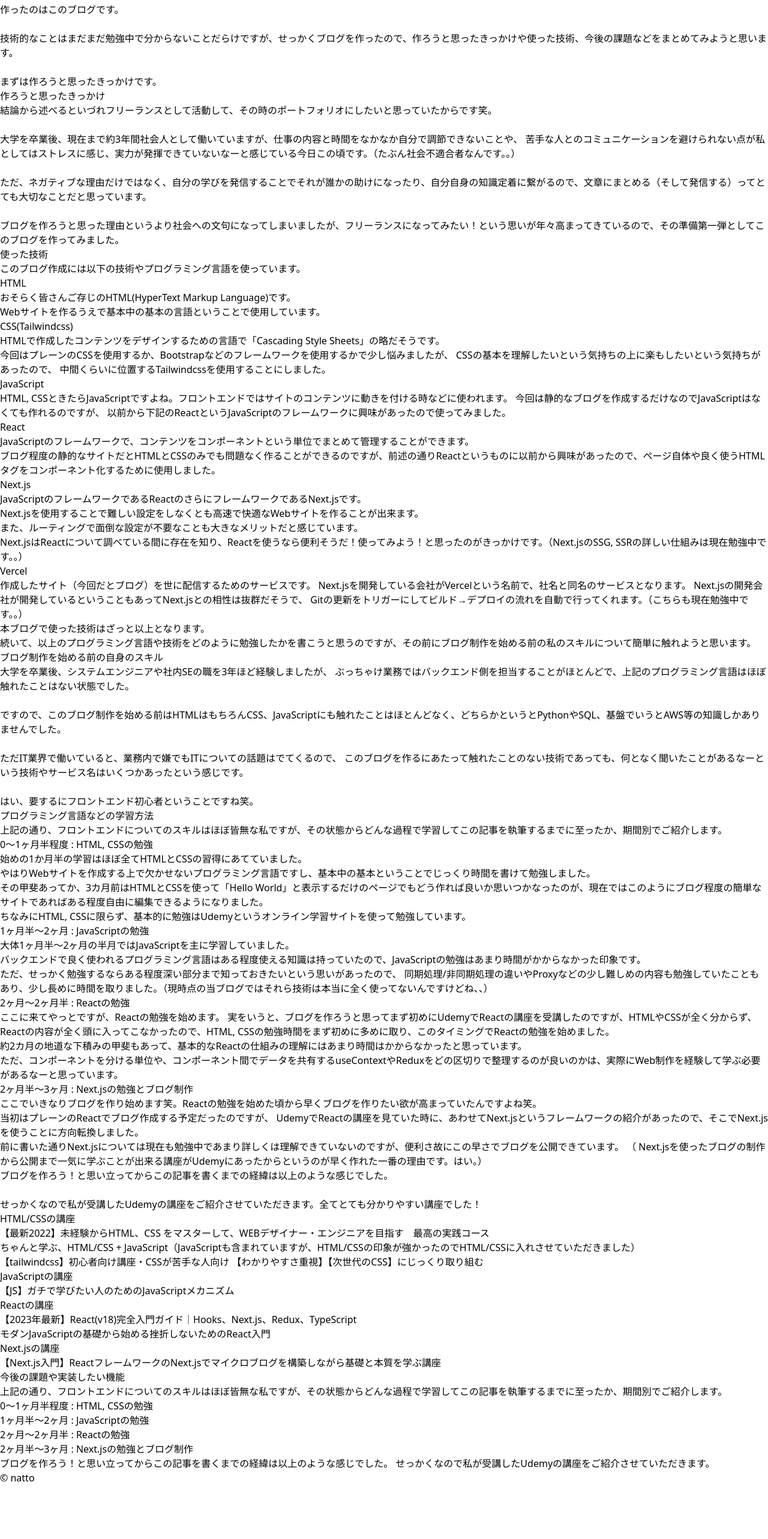
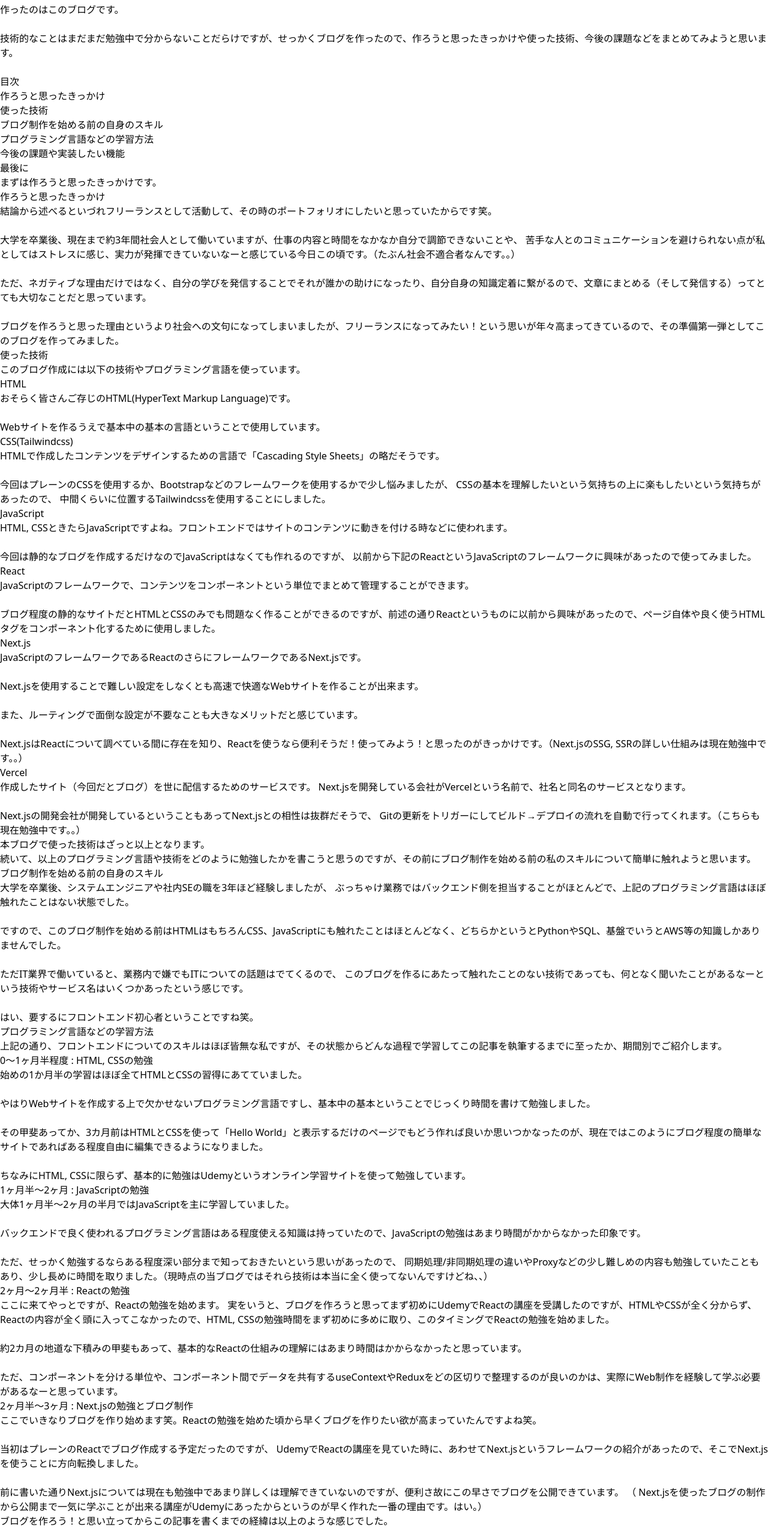
Before and after one commit to nattomatofu/blog, a Next.js app: page /posts/sample in a window 1280 px wide. Shown: the part 140-2706 px from the top of the page at 60% size. Before the commit the page ends 2616 px from the top, so only its background shows below. Built offline with nearby package versions, Linux system fonts and the light colour scheme.

Commit message:
記事を追記

```diff
--- a/src/pages/posts/sample.js
+++ b/src/pages/posts/sample.js
@@ -27,13 +27,41 @@
                         技術的なことはまだまだ勉強中で分からないことだらけですが、せっかくブログを作ったので、作ろうと思ったきっかけや使った技術、今後の課題などをまとめてみようと思います。
                         <br />
                         <br />
-                        まずは作ろうと思ったきっかけです。
                     </p>
+                    <div className="flex justify-center">
+                        <div className="mb-8 border border-dashed border-neutral-900 p-4 align-middle md:w-1/2">
+                            <p className="mb-4 text-center text-xl">目次</p>
+                            <ul className="list-disc pl-6">
+                                <li className="pb-2">
+                                    <a href="#id1">作ろうと思ったきっかけ</a>
+                                </li>
+                                <li className="pb-2">
+                                    <a href="#id2">使った技術</a>
+                                </li>
+                                <li className="pb-2">
+                                    <a href="#id3">ブログ制作を始める前の自身のスキル</a>
+                                </li>
+                                <li className="pb-2">
+                                    <a href="#id4">プログラミング言語などの学習方法</a>
+                                </li>
+                                <li className="pb-2">
+                                    <a href="#id5">今後の課題や実装したい機能</a>
+                                </li>
+                                <li className="pb-2">
+                                    <a href="#id6">最後に</a>
+                                </li>
+                            </ul>
+                        </div>
+                    </div>
+
+                    <p className="md:p-8">まずは作ろうと思ったきっかけです。</p>
                 </div>
             </section>
             <section>
                 <div className="mt-12 border-b border-l-4 border-neutral-700 border-l-neutral-700">
-                    <h2 className="ml-2 text-xl">作ろうと思ったきっかけ</h2>
+                    <h2 className="ml-2 text-xl" id="id1">
+                        作ろうと思ったきっかけ
+                    </h2>
                 </div>
                 <div className="mt-8">
                     <p className="md:p-8">
@@ -54,53 +82,66 @@
             </section>
             <section>
                 <div className="mt-12 border-b border-l-4 border-neutral-700 border-l-neutral-700">
-                    <h2 className="ml-2 text-xl">使った技術</h2>
+                    <h2 className="ml-2 text-xl" id="id2">
+                        使った技術
+                    </h2>
                 </div>
-                <div className="mt-8">
-                    <p className="md:p-8">このブログ作成には以下の技術やプログラミング言語を使っています。</p>
-                    <div className="md:pl-8">
-                        <h3 className="my-2 font-bold underline decoration-dotted underline-offset-4">HTML</h3>
+                <div className="mt-8 md:p-8">
+                    <p>このブログ作成には以下の技術やプログラミング言語を使っています。</p>
+                    <div>
+                        {/* <h3 className="my-2 font-bold underline decoration-dotted underline-offset-4">HTML</h3> */}
+                        <h3 className="my-8 border-b border-dotted border-neutral-900 font-bold">HTML</h3>
                         <p className="pl-4">
                             おそらく皆さんご存じのHTML(HyperText Markup Language)です。
                             <br />
+                            <br />
                             Webサイトを作るうえで基本中の基本の言語ということで使用しています。
                         </p>
-                        <h3 className="my-2 font-bold underline decoration-dotted underline-offset-4">CSS(Tailwindcss)</h3>
+                        <h3 className="my-8 border-b border-dotted border-neutral-900 font-bold">CSS(Tailwindcss)</h3>
                         <p className="pl-4">
                             HTMLで作成したコンテンツをデザインするための言語で「Cascading Style Sheets」の略だそうです。
+                            <br />
                             <br />
                             今回はプレーンのCSSを使用するか、Bootstrapなどのフレームワークを使用するかで少し悩みましたが、 CSSの基本を理解したいという気持ちの上に楽もしたいという気持ちがあったので、
                             中間くらいに位置するTailwindcssを使用することにしました。
                         </p>
-                        <h3 className="my-2 font-bold underline decoration-dotted underline-offset-4">JavaScript</h3>
+                        <h3 className="my-8 border-b border-dotted border-neutral-900 font-bold">JavaScript</h3>
                         <p className="pl-4">
                             HTML, CSSときたらJavaScriptですよね。フロントエンドではサイトのコンテンツに動きを付ける時などに使われます。
+                            <br />
+                            <br />
                             今回は静的なブログを作成するだけなのでJavaScriptはなくても作れるのですが、 以前から下記のReactというJavaScriptのフレームワークに興味があったので使ってみました。
                         </p>
-                        <h3 className="my-2 font-bold underline decoration-dotted underline-offset-4">React</h3>
+                        <h3 className="my-8 border-b border-dotted border-neutral-900 font-bold">React</h3>
                         <p className="pl-4">
                             JavaScriptのフレームワークで、コンテンツをコンポーネントという単位でまとめて管理することができます。
                             <br />
+                            <br />
                             ブログ程度の静的なサイトだとHTMLとCSSのみでも問題なく作ることができるのですが、前述の通りReactというものに以前から興味があったので、ページ自体や良く使うHTMLタグをコンポーネント化するために使用しました。
                         </p>
-                        <h3 className="my-2 font-bold underline decoration-dotted underline-offset-4">Next.js</h3>
+                        <h3 className="my-8 border-b border-dotted border-neutral-900 font-bold">Next.js</h3>
                         <p className="pl-4">
                             JavaScriptのフレームワークであるReactのさらにフレームワークであるNext.jsです。
                             <br />
+                            <br />
                             Next.jsを使用することで難しい設定をしなくとも高速で快適なWebサイトを作ることが出来ます。
+                            <br />
                             <br />
                             また、ルーティングで面倒な設定が不要なことも大きなメリットだと感じています。
                             <br />
+                            <br />
                             Next.jsはReactについて調べている間に存在を知り、Reactを使うなら便利そうだ！使ってみよう！と思ったのがきっかけです。（Next.jsのSSG, SSRの詳しい仕組みは現在勉強中です。。）
                         </p>
-                        <h3 className="my-2 font-bold underline decoration-dotted underline-offset-4">Vercel</h3>
+                        <h3 className="my-8 border-b border-dotted border-neutral-900 font-bold">Vercel</h3>
                         <p className="pl-4">
                             作成したサイト（今回だとブログ）を世に配信するためのサービスです。 Next.jsを開発している会社がVercelという名前で、社名と同名のサービスとなります。
+                            <br />
+                            <br />
                             Next.jsの開発会社が開発しているということもあってNext.jsとの相性は抜群だそうで、
                             Gitの更新をトリガーにしてビルド→デプロイの流れを自動で行ってくれます。（こちらも現在勉強中です。。）
                         </p>
                     </div>
-                    <p className="pt-8 md:p-8">
+                    <p className="pt-8">
                         本ブログで使った技術はざっと以上となります。
                         <br />
                         続いて、以上のプログラミング言語や技術をどのように勉強したかを書こうと思うのですが、その前にブログ制作を始める前の私のスキルについて簡単に触れようと思います。
@@ -109,7 +150,9 @@
             </section>
             <section>
                 <div className="mt-12 border-b border-l-4 border-neutral-700 border-l-neutral-700">
-                    <h2 className="ml-2 text-xl">ブログ制作を始める前の自身のスキル</h2>
+                    <h2 className="ml-2 text-xl" id="id3">
+                        ブログ制作を始める前の自身のスキル
+                    </h2>
                 </div>
                 <div className="mt-8">
                     <p className="md:p-8">
@@ -130,47 +173,58 @@
             </section>
             <section>
                 <div className="mt-12 border-b border-l-4 border-neutral-700 border-l-neutral-700">
-                    <h2 className="ml-2 text-xl">プログラミング言語などの学習方法</h2>
+                    <h2 className="ml-2 text-xl" id="id4">
+                        プログラミング言語などの学習方法
+                    </h2>
                 </div>
                 <div className="mt-8">
                     <p className="md:p-8">上記の通り、フロントエンドについてのスキルはほぼ皆無な私ですが、その状態からどんな過程で学習してこの記事を執筆するまでに至ったか、期間別でご紹介します。</p>
                 </div>
                 <div className="md:pl-8">
-                    <h3 className="my-2 font-bold underline decoration-dotted underline-offset-4">0～1ヶ月半程度 : HTML, CSSの勉強</h3>
+                    <h3 className="my-8 border-b border-dotted border-neutral-900 font-bold">0～1ヶ月半程度 : HTML, CSSの勉強</h3>
                     <p className="pl-4">
                         始めの1か月半の学習はほぼ全てHTMLとCSSの習得にあてていました。
                         <br />
+                        <br />
                         やはりWebサイトを作成する上で欠かせないプログラミング言語ですし、基本中の基本ということでじっくり時間を書けて勉強しました。
+                        <br />
                         <br />
                         その甲斐あってか、3カ月前はHTMLとCSSを使って「Hello
                         World」と表示するだけのページでもどう作れば良いか思いつかなったのが、現在ではこのようにブログ程度の簡単なサイトであればある程度自由に編集できるようになりました。
                         <br />
+                        <br />
                         ちなみにHTML, CSSに限らず、基本的に勉強はUdemyというオンライン学習サイトを使って勉強しています。
                     </p>
-                    <h3 className="my-2 font-bold underline decoration-dotted underline-offset-4">1ヶ月半～2ヶ月 : JavaScriptの勉強</h3>
+                    <h3 className="my-8 border-b border-dotted border-neutral-900 font-bold">1ヶ月半～2ヶ月 : JavaScriptの勉強</h3>
                     <p className="pl-4">
                         大体1ヶ月半～2ヶ月の半月ではJavaScriptを主に学習していました。
                         <br />
+                        <br />
                         バックエンドで良く使われるプログラミング言語はある程度使える知識は持っていたので、JavaScriptの勉強はあまり時間がかからなかった印象です。
+                        <br />
                         <br />
                         ただ、せっかく勉強するならある程度深い部分まで知っておきたいという思いがあったので、
                         同期処理/非同期処理の違いやProxyなどの少し難しめの内容も勉強していたこともあり、少し長めに時間を取りました。（現時点の当ブログではそれら技術は本当に全く使ってないんですけどね、、）
                     </p>
-                    <h3 className="my-2 font-bold underline decoration-dotted underline-offset-4">2ヶ月～2ヶ月半 : Reactの勉強</h3>
+                    <h3 className="my-8 border-b border-dotted border-neutral-900 font-bold">2ヶ月～2ヶ月半 : Reactの勉強</h3>
                     <p className="pl-4">
                         ここに来てやっとですが、Reactの勉強を始めます。 実をいうと、ブログを作ろうと思ってまず初めにUdemyでReactの講座を受講したのですが、HTMLやCSSが全く分からず、
                         Reactの内容が全く頭に入ってこなかったので、HTML, CSSの勉強時間をまず初めに多めに取り、このタイミングでReactの勉強を始めました。
                         <br />
+                        <br />
                         約2カ月の地道な下積みの甲斐もあって、基本的なReactの仕組みの理解にはあまり時間はかからなかったと思っています。
+                        <br />
                         <br />
                         ただ、コンポーネントを分ける単位や、コンポーネント間でデータを共有するuseContextやReduxをどの区切りで整理するのが良いのかは、実際にWeb制作を経験して学ぶ必要があるなーと思っています。
                     </p>
-                    <h3 className="my-2 font-bold underline decoration-dotted underline-offset-4">2ヶ月半～3ヶ月 : Next.jsの勉強とブログ制作</h3>
+                    <h3 className="my-8 border-b border-dotted border-neutral-900 font-bold">2ヶ月半～3ヶ月 : Next.jsの勉強とブログ制作</h3>
                     <p className="pl-4">
                         ここでいきなりブログを作り始めます笑。Reactの勉強を始めた頃から早くブログを作りたい欲が高まっていたんですよね笑。
                         <br />
+                        <br />
                         当初はプレーンのReactでブログ作成する予定だったのですが、
                         UdemyでReactの講座を見ていた時に、あわせてNext.jsというフレームワークの紹介があったので、そこでNext.jsを使うことに方向転換しました。
+                        <br />
                         <br />
                         前に書いた通りNext.jsについては現在も勉強中であまり詳しくは理解できていないのですが、便利さ故にこの早さでブログを公開できています。 （
                         Next.jsを使ったブログの制作から公開まで一気に学ぶことが出来る講座がUdemyにあったからというのが早く作れた一番の理由です。はい。）
@@ -207,7 +261,6 @@
                                                 </a>
                                             </li>
                                         </ul>
-                                        {/* <p class="text-base leading-relaxed">Blue bottle crucifix vinyl post-ironic four dollar toast vegan taxidermy. Gastropub indxgo juice poutine.</p> */}
                                     </div>
                                 </div>
                             </div>
@@ -270,22 +323,84 @@
             </section>
             <section>
                 <div className="mt-12 border-b border-l-4 border-neutral-700 border-l-neutral-700">
-                    <h2 className="ml-2 text-xl">今後の課題や実装したい機能</h2>
+                    <h2 className="ml-2 text-xl" id="id5">
+                        今後の課題や実装したい機能
+                    </h2>
                 </div>
                 <div className="mt-8">
-                    <p className="md:p-8">上記の通り、フロントエンドについてのスキルはほぼ皆無な私ですが、その状態からどんな過程で学習してこの記事を執筆するまでに至ったか、期間別でご紹介します。</p>
+                    <p className="md:p-8">
+                        思っていたより早くブログを公開することはできたのですが、学習終盤で一気に作ったこともあり、現在のこのブログは見た目も中身もスッカスカです笑。
+                        <br />
+                        しかし今後もメンテナンスはしてきたいと思っているので、現時点で追加したと思っている機能や、課題について最後にまとめようと思います。
+                    </p>
                 </div>
                 <div className="md:pl-8">
-                    <h3 className="my-2 font-bold">0～1ヶ月半程度 : HTML, CSSの勉強</h3>
-                    <p className="pl-4"></p>
-                    <h3 className="my-2 font-bold">1ヶ月半～2ヶ月 : JavaScriptの勉強</h3>
-                    <p className="pl-4"></p>
-                    <h3 className="my-2 font-bold">2ヶ月～2ヶ月半 : Reactの勉強</h3>
-                    <p className="pl-4"></p>
-                    <h3 className="my-2 font-bold">2ヶ月半～3ヶ月 : Next.jsの勉強とブログ制作</h3>
-                    <p className="pl-4"></p>
+                    <h3 className="my-8 border-b border-dotted border-neutral-900 font-bold">ドメインの購入とサーバへの設定</h3>
+                    <p className="pl-4">
+                        いや、早くやれよって感じですよね笑。というかもはや、独自ドメインを設定せずにサイトを公開したと言えないのでは
+                        、、という感じなのですが、一応固定のURLでサイトを公開でいているので、一旦良しとしています笑。
+                        <br />
+                        <br />
+                        ただやはり、本格的に運用していくのであれば独自ドメインは設定した方が良いと思うので（愛着がわきますし、、）、まず初めにドメインを買って設定したいと思っています。
+                    </p>
+                    <h3 className="my-8 border-b border-dotted border-neutral-900 font-bold">良く使うもののコンポーネント化</h3>
+                    <p className="pl-4">
+                        良く使うHTMLタグなどその他コンポーネント化できそうな部分が現状はまだまだあります。
+                        <br />
+                        <br />
+                        見出しのデザインや目次のデザインなど、再利用して何度も使用するものは早めにコンポーネント化して修正したいときの負荷を減らさねばっ、、
+                        <br />
+                        と思っているのでこちらも早めに対応したいことの1つに挙がっています。
+                    </p>
+                    <h3 className="my-8 border-b border-dotted border-neutral-900 font-bold">GA(Google Analytics)の導入</h3>
+                    <p className="pl-4">
+                        ブログを作ったからにはやはりどのくらい見られているのかが気になりますよね。
+                        <br />
+                        GAを導入することで、ホームページの訪問者数や、訪問者がサイト上で行った操作をデータで可視化することができます。
+                        <br />
+                        <br />
+                        このブログはまだまだ作ったばかりで、そんな機能があっても宝の持ち腐れ状態になる未来が見えるので急いではいないのですが、
+                        いずれGAを導入して最低でも訪問者数の把握はできたらいいなーなんて思っています。
+                    </p>
+                    <h3 className="my-8 border-b border-dotted border-neutral-900 font-bold">AWSへの移行</h3>
+                    <p className="pl-4">
+                        ここまであまり触れてこなかったのですが、私は仕事でAWSを使っていて割と多くのサービスに触れたことがあるので、EC2に立てたWebサーバにブログを移行して、更にCI/CDの設定も自作してみようかなーと思っています。
+                        <br />
+                        <br />
+                        現状のVercelのサーバと比較すると運用の負荷は上がること間違いなしな気がしていますが、その分サーバ周りの勉強にもなるので、こちらもいずれチャレンジしたいです。
+                    </p>
                 </div>
-                <p className="md:p-8">ブログを作ろう！と思い立ってからこの記事を書くまでの経緯は以上のような感じでした。 せっかくなので私が受講したUdemyの講座をご紹介させていただきます。</p>
+                <p className="pt-8 md:p-8">
+                    現時点でパッと思いつく課題は以上のような感じです。
+                    <br />
+                    <br />
+                    もっと記事やコンテンツが増えれば、ナビゲーションメニューとかも作ってみたいなーと思っているのですが、現状では作っても画面遷移させる先がないので一旦保留としてます。
+                    <br />
+                    それっぽいものでいうと、記事が増えてきたらジャンル（カテゴリ）別のメニューを作って、それぞれのジャンルの記事一覧にジャンプさせるとかですかね、、それっていつになるんだろう、、笑。
+                </p>
+            </section>
+            <section>
+                <div className="mt-12 border-b border-l-4 border-neutral-700 border-l-neutral-700">
+                    <h2 className="ml-2 text-xl" id="id6">
+                        最後に
+                    </h2>
+                </div>
+                <div className="mt-8">
+                    <p className="md:p-8">
+                        大学を卒業後、システムエンジニアや社内SEの職を3年ほど経験しましたが、 ぶっちゃけ業務ではバックエンド側を担当することがほとんどで、
+                        <span className="font-bold underline decoration-red-400 decoration-2">上記のプログラミング言語はほぼ触れたことはない状態でした。</span>
+                        <br />
+                        <br />
+                        ですので、このブログ制作を始める前はHTMLはもちろんCSS、JavaScriptにも触れたことはほとんどなく、どちらかというとPythonやSQL、基盤でいうとAWS等の知識しかありませんでした。
+                        <br />
+                        <br />
+                        ただIT業界で働いていると、業務内で嫌でもITについての話題はでてくるので、
+                        このブログを作るにあたって触れたことのない技術であっても、何となく聞いたことがあるなーという技術やサービス名はいくつかあったという感じです。
+                        <br />
+                        <br />
+                        はい、要するにフロントエンド初心者ということですね笑。
+                    </p>
+                </div>
             </section>
         </div>
     );
```
